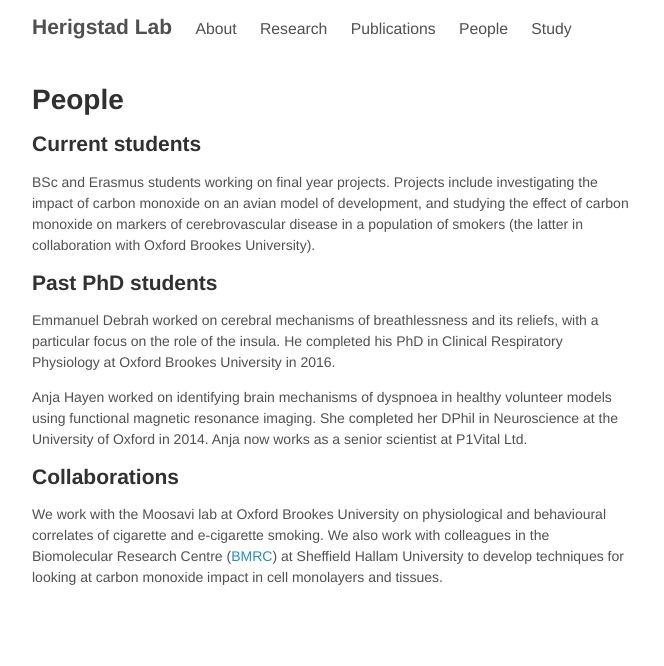
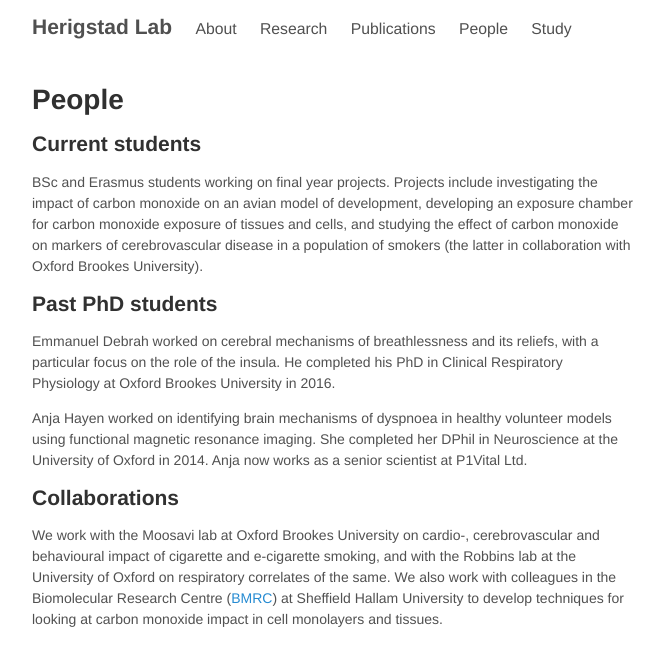
Before and after one commit to mariherigstad/mariherigstad.github.io, a Jekyll site: the page built from people.md, in a window 1280 px wide. Shown: the top 666 px of the page, without its empty margins (307-971 px from the left). Built offline with Jekyll 4.4.1, drawn with Linux system fonts in a browser that asks for light colours.

Commit message:
Update people.md

```diff
--- a/people.md
+++ b/people.md
@@ -4,7 +4,7 @@ title: People
 ---
 
 ## Current students
-BSc and Erasmus students working on final year projects. Projects include investigating the impact of carbon monoxide on an avian model of development, and studying the effect of carbon monoxide on markers of cerebrovascular disease in a population of smokers (the latter in collaboration with Oxford Brookes University).
+BSc and Erasmus students working on final year projects. Projects include investigating the impact of carbon monoxide on an avian model of development, developing an exposure chamber for carbon monoxide exposure of tissues and cells, and studying the effect of carbon monoxide on markers of cerebrovascular disease in a population of smokers (the latter in collaboration with Oxford Brookes University).
 
 ## Past PhD students
 Emmanuel Debrah worked on cerebral mechanisms of breathlessness and its reliefs, with a particular focus on the role of the insula. He completed his PhD in Clinical Respiratory Physiology at Oxford Brookes University in 2016.
@@ -12,4 +12,4 @@ Emmanuel Debrah worked on cerebral mechanisms of breathlessness and its reliefs,
 Anja Hayen worked on identifying brain mechanisms of dyspnoea in healthy volunteer models using functional magnetic resonance imaging. She completed her DPhil in Neuroscience at the University of Oxford in 2014. Anja now works as a senior scientist at P1Vital Ltd.
 
 ## Collaborations
-We work with the Moosavi lab at Oxford Brookes University on physiological and behavioural correlates of cigarette and e-cigarette smoking. We also work with colleagues in the Biomolecular Research Centre (<a href="https://www.shu.ac.uk/research/specialisms/biomolecular-sciences-research-centre">BMRC</a>) at Sheffield Hallam University to develop techniques for looking at carbon monoxide impact in cell monolayers and tissues.
+We work with the Moosavi lab at Oxford Brookes University on cardio-, cerebrovascular and behavioural impact of cigarette and e-cigarette smoking, and with the Robbins lab at the University of Oxford on respiratory correlates of the same. We also work with colleagues in the Biomolecular Research Centre (<a href="https://www.shu.ac.uk/research/specialisms/biomolecular-sciences-research-centre">BMRC</a>) at Sheffield Hallam University to develop techniques for looking at carbon monoxide impact in cell monolayers and tissues.
```
